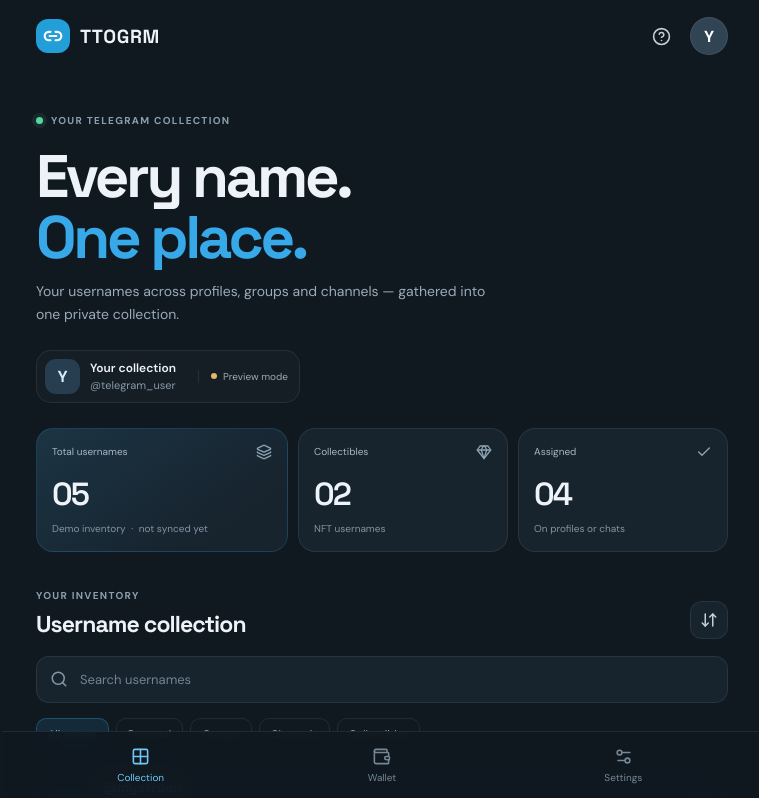
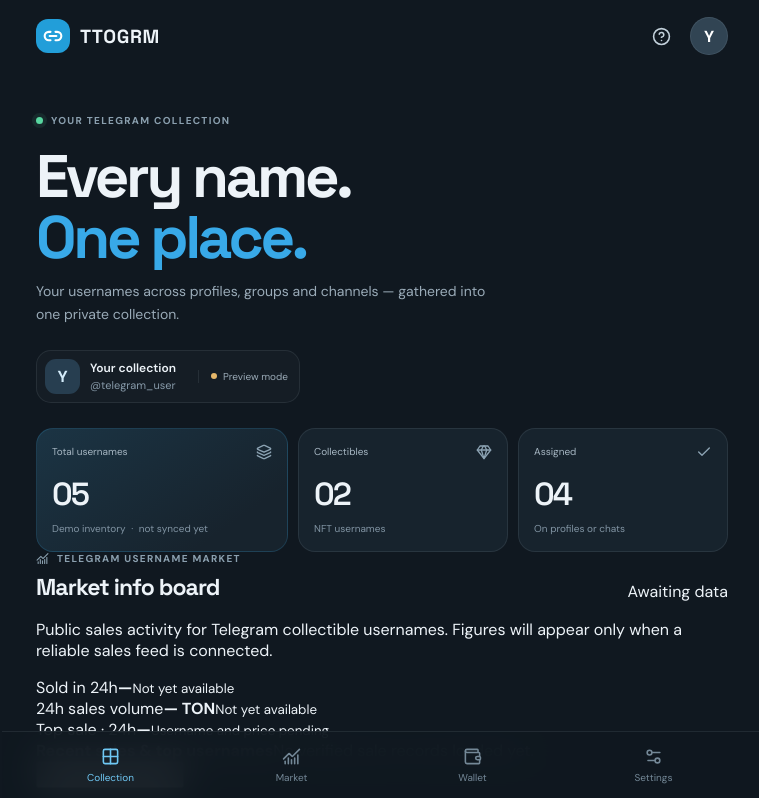
Before and after one commit to mystrdan/TTOGRM, a React (Vite) app: page / in a window 1280 px wide. Shown: the top 798 px of the page, without its empty margins (258-1017 px from the left). Built offline with nearby package versions, Linux system fonts and the light colour scheme; no server answers.

Commit message:
Add Telegram username market information board and bot command guide

```diff
--- a/src/App.tsx
+++ b/src/App.tsx
@@ -4,6 +4,7 @@
   ArrowUpRight,
   Check,
   CircleHelp,
+  ChartNoAxesCombined,
   Gem,
   Grid2X2,
   Layers3,
@@ -85,6 +86,7 @@
   const [query, setQuery] = useState('')
   const [showWalletInfo, setShowWalletInfo] = useState(false)
   const [showAbout, setShowAbout] = useState(false)
+  const [showBotHelp, setShowBotHelp] = useState(false)
   const [sortNewest, setSortNewest] = useState(false)
   const displayName = verifiedUser?.first_name || 'Your collection'
   const username = verifiedUser?.username ? `@${verifiedUser.username}` : '@telegram_user'
@@ -151,6 +153,24 @@
         </article>
       </section>
 
+      <section className="market-board" aria-labelledby="market-board-title">
+        <div className="section-heading">
+          <div><div className="eyebrow"><ChartNoAxesCombined size={13} /> TELEGRAM USERNAME MARKET</div><h2 id="market-board-title">Market info board</h2></div>
+          <span className="board-status"><span /> Awaiting data</span>
+        </div>
+        <p className="board-intro">Public sales activity for Telegram collectible usernames. Figures will appear only when a reliable sales feed is connected.</p>
+        <div className="market-metrics">
+          <article className="market-metric"><span>Sold in 24h</span><strong>—</strong><small>Not yet available</small></article>
+          <article className="market-metric"><span>24h sales volume</span><strong>— TON</strong><small>Not yet available</small></article>
+          <article className="market-metric"><span>Top sale · 24h</span><strong>—</strong><small>Username and price pending</small></article>
+        </div>
+        <div className="market-board-bottom">
+          <div><strong>Recent sales &amp; top usernames</strong><span>No verified sale records loaded yet.</span></div>
+          <button className="board-refresh" onClick={() => setShowBotHelp(true)}>Bot commands <ArrowUpRight size={15} /></button>
+        </div>
+        <p className="demo-note"><ShieldCheck size={14} /> No estimated or invented sales figures. Marketplace data integration is a separate step.</p>
+      </section>
+
       <section className="collection-section">
         <div className="section-heading">
           <div><div className="eyebrow">YOUR INVENTORY</div><h2>Username collection</h2></div>
@@ -201,9 +221,29 @@
 
       <nav className="bottom-nav" aria-label="Main navigation">
         <button className="nav-item active"><Grid2X2 size={19} /><span>Collection</span></button>
+        <button className="nav-item" onClick={() => document.getElementById('market-board-title')?.scrollIntoView({ behavior: 'smooth', block: 'start' })}><ChartNoAxesCombined size={19} /><span>Market</span></button>
         <button className="nav-item" onClick={() => setShowWalletInfo(true)}><Wallet size={19} /><span>Wallet</span></button>
         <button className="nav-item" onClick={() => setShowAbout(true)}><Settings2 size={19} /><span>Settings</span></button>
       </nav>
+
+      {showBotHelp && <div className="modal-backdrop" role="presentation" onClick={() => setShowBotHelp(false)}>
+        <section className="modal-card" role="dialog" aria-modal="true" aria-labelledby="bot-title" onClick={(event) => event.stopPropagation()}>
+          <button className="modal-close" aria-label="Close" onClick={() => setShowBotHelp(false)}><X size={18} /></button>
+          <span className="modal-icon"><ChartNoAxesCombined size={24} /></span>
+          <h2 id="bot-title">TTOGRM bot commands</h2>
+          <p>Use these commands in the TTOGRM Telegram bot. Market commands will report when verified sales data is available.</p>
+          <div className="command-list">
+            <div><code>/start</code><span>Open TTOGRM and see the welcome menu</span></div>
+            <div><code>/help</code><span>List bot commands and how the service works</span></div>
+            <div><code>/board</code><span>Open the market information board</span></div>
+            <div><code>/sales</code><span>Check the last 24 hours of username sales</span></div>
+            <div><code>/top</code><span>View the highest-value reported username sale</span></div>
+            <div><code>/stats</code><span>Get the current market-data status</span></div>
+          </div>
+          <div className="modal-footnote"><ShieldCheck size={16} /> Commands are being wired up. Sales statistics stay unavailable until a trusted data feed is connected.</div>
+          <button className="primary-button" onClick={() => setShowBotHelp(false)}>Back to TTOGRM</button>
+        </section>
+      </div>}
 
       {showWalletInfo && <div className="modal-backdrop" role="presentation" onClick={() => setShowWalletInfo(false)}>
         <section className="modal-card" role="dialog" aria-modal="true" aria-labelledby="wallet-title" onClick={(event) => event.stopPropagation()}>
```
